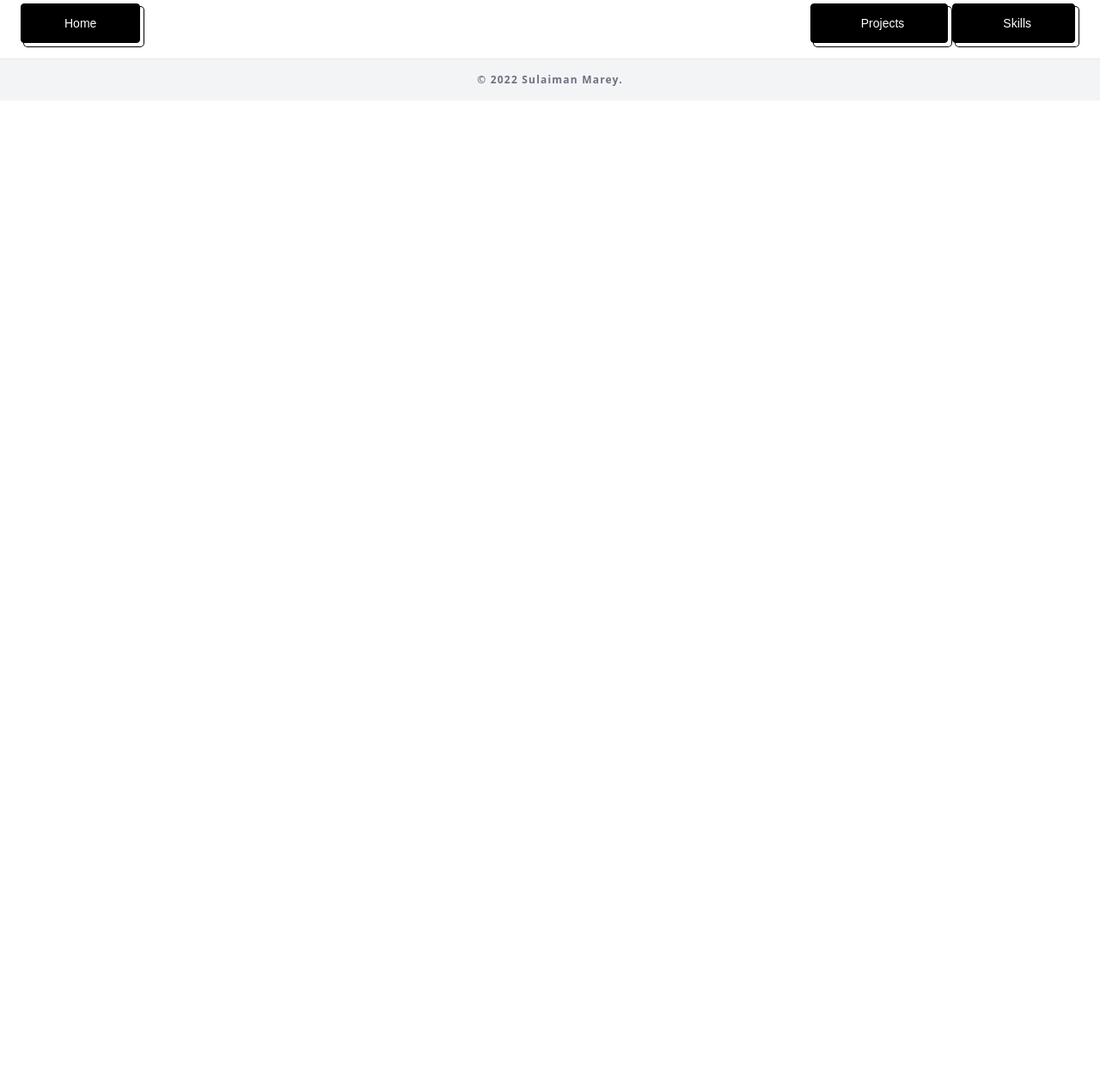
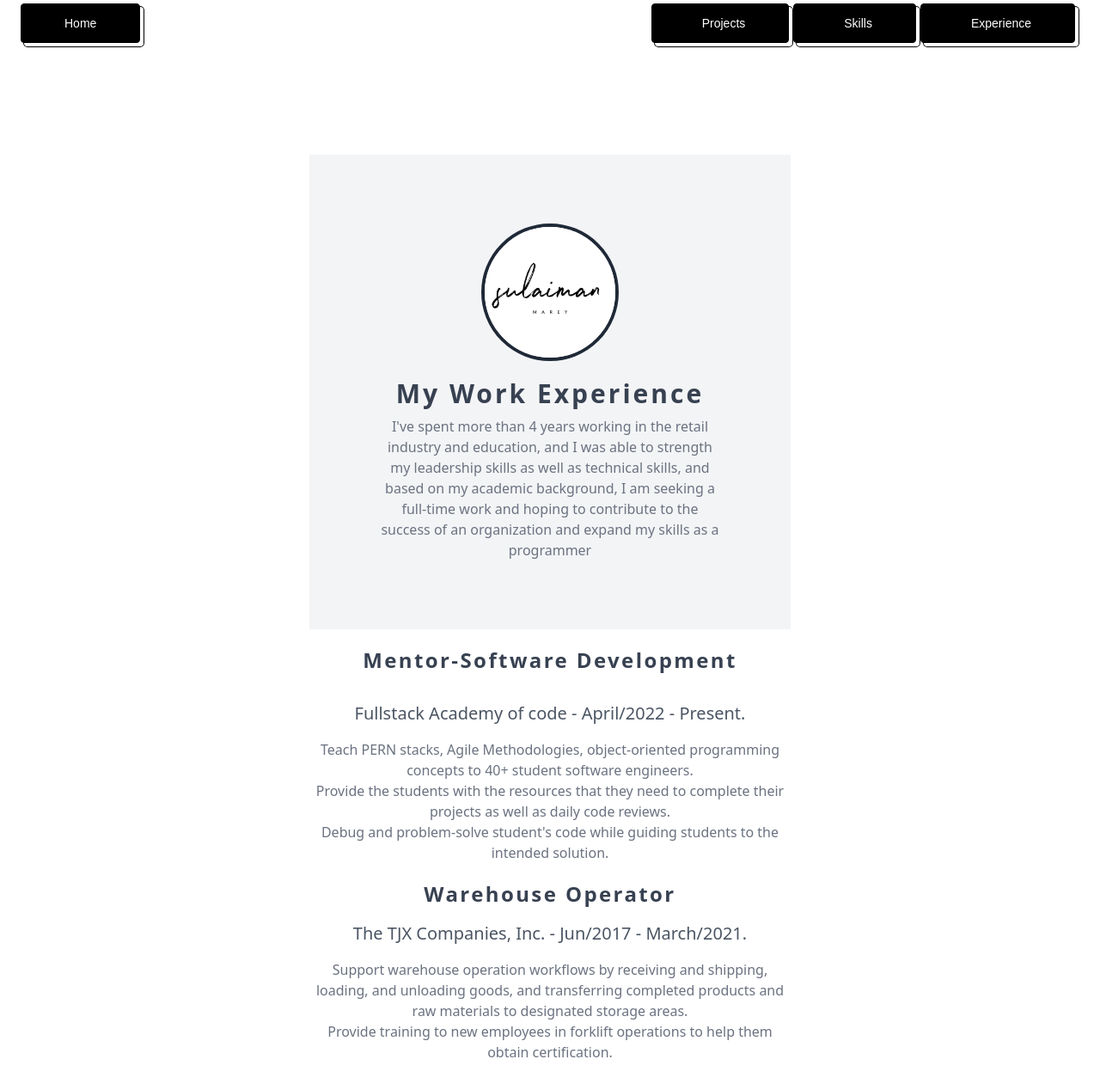
Before and after one commit to adam-marey/myPort, a React (Create React App) app: page /Experience in a window 1280 px wide. Shown: the top 1268 px of the page at 86% size. Before the commit the page ends 800 px from the top, so only its background shows below. Built offline with nearby package versions, Linux system fonts and the light colour scheme.

Commit message:
added experience

```diff
--- a/public/index.html
+++ b/public/index.html
@@ -4,14 +4,11 @@
     <meta charset="utf-8" />
     <link
       rel="icon"
-      href="https://images.pexels.com/photos/1467475/pexels-photo-1467475.jpeg?auto=compress&cs=tinysrgb&w=1260&h=750&dpr=1"
+      href="https://s3.amazonaws.com/MMGalleries/NationsPhotoLab/UserFiles/530a0ed3-f45b-4c2e-a8a4-0b572c265ccf/Gallery/9d7e9c96-ba4d-4e3a-90d4-f165827dae0a/8ebaa426-55ed-4ef6-b583-7b3ec99a11fe/Small.jpg"
     />
     <meta name="viewport" content="width=device-width, initial-scale=1" />
     <meta name="theme-color" content="#000000" />
-    <meta
-      name="description"
-      content=""
-    />
+    <meta name="description" content="" />
     <link rel="apple-touch-icon" href="../src/imgs/logo1.png" />
     <!--
       manifest.json provides metadata used when your web app is installed on a
--- a/src/App.js
+++ b/src/App.js
@@ -1,11 +1,10 @@
 import './App.css';
 import Navbar from './components/Navbar/Navbar';
 import Home from './components/Home/Home';
-import Footer from './components/Footer/Footer';
-import Skills from './components/Skills/Skills'
+import Skills from './components/Skills/Skills';
 import { BrowserRouter as Router, Route } from 'react-router-dom';
 import ProjectsContainer from './components/ProjectsContainer/ProjectsContainer';
-
+import Experience from './components/Experience/Experience';
 function App() {
   return (
     <Router>
@@ -14,7 +13,7 @@ function App() {
         <Route exact path="/" component={Home} />
         <Route path="/projects" component={ProjectsContainer} />
         <Route path="/skills" component={Skills} />
-        <Footer />
+        <Route path="/Experience" component={Experience} />
       </div>
     </Router>
   );
--- /dev/null
+++ b/src/components/Experience/Experience.js
@@ -0,0 +1,70 @@
+import react from 'react';
+import ImageOfMe from '../../imgs/blob-0001.png';
+const Experience = () => {
+  return (
+    <div className="container mx-auto pt-10 px-10 lg:w-6/12 lg:pt-28">
+      <div className="mx-auto p-20 text-center bg-gray-100">
+        <div>
+          <img
+            src={ImageOfMe}
+            alt="my.jpg"
+            className="w-40 h-auto rounded-full mx-auto border-gray-800 border-4"
+          />
+          <h1 className="tracking-widest text-3xl text-gray-700 font-black pt-5">
+            My Work Experience
+          </h1>
+          <h4 className="text-1xll text-gray-500 pt-2">
+            I've spent more than 4 years working in the retail industry and
+            education, and I was able to strength my leadership skills as well
+            as technical skills, and based on my academic background, I am
+            seeking a full-time work and hoping to contribute to the success of
+            an organization and expand my skills as a programmer
+          </h4>
+        </div>
+      </div>
+      <h1 className="tracking-widest text-2xl text-gray-700 font-black pt-5">
+        Mentor-Software Development
+      </h1>
+
+      <p className="text-1xl text-gray-500 pt-4">
+        <p className="text-xl text-gray-600 pt-4">
+          Fullstack Academy of code - April/2022 - Present.
+        </p>
+        <p className="text-1xl text-gray-500 pt-4">
+          <p>
+            Teach PERN stacks, Agile Methodologies, object-oriented programming
+            concepts to 40+ student software engineers.
+          </p>
+          <p>
+            Provide the students with the resources that they need to complete
+            their projects as well as daily code reviews.
+          </p>
+          <p>
+            Debug and problem-solve student's code while guiding students to the
+            intended solution.{' '}
+          </p>
+        </p>
+      </p>
+      <h1 className="tracking-widest text-2xl text-gray-700 font-black pt-5">
+        Warehouse Operator
+      </h1>
+      <p className="text-xl text-gray-600 pt-4">
+        The TJX Companies, Inc. - Jun/2017 - March/2021.
+      </p>
+      <p className="text-1xl text-gray-500 pt-4">
+        <p>
+          Support warehouse operation workflows by receiving and shipping,
+          loading, and unloading goods, and transferring completed products and
+          raw materials to designated storage areas.
+        </p>
+        <p>
+          Provide training to new employees in forklift operations to help them
+          obtain certification.
+        </p>
+        <br />
+        <br />
+      </p>
+    </div>
+  );
+};
+export default Experience;
--- a/src/components/Home/Home.js
+++ b/src/components/Home/Home.js
@@ -2,6 +2,7 @@ import React from 'react';
 import IntroImage from '../IntroImage/IntroImage';
 import About from '../About/About';
 import Contact from '../Contact/Contact';
+import Footer from '../Footer/Footer';
 
 const Home = () => {
   return (
@@ -9,6 +10,7 @@ const Home = () => {
       <IntroImage />
       <About />
       <Contact />
+      <Footer />
     </div>
   );
 };
--- a/src/components/Navbar/Navbar.js
+++ b/src/components/Navbar/Navbar.js
@@ -55,6 +55,14 @@ const Navbar = ({ fixed }) => {
                   <span className="ml-2">Skills</span>
                 </NavLink>
               </li>
+              <li className="nav-item">
+                <NavLink
+                  to="/Experience"
+                  className="button-50 py-2 flex items-center text-xs uppercase font-bold leading-snug text-gray-800 hover:opacity-75"
+                >
+                  <span className="ml-2">Experience</span>
+                </NavLink>
+              </li>
             </ul>
           </div>
         </div>
--- a/src/components/Projects/Projects.js
+++ b/src/components/Projects/Projects.js
@@ -1,5 +1,4 @@
 import React from 'react';
-
 function Projects(props) {
   return (
     <div className="container mx-auto pb-28 md:pb-10 lg:w-6/12 lg:pt-28">
```
Also changed, not shown: src/components/Skills/Skills.js (+17 -6 lines), src/imgs/blob-0001.png (added), src/imgs/blob.png (added).
